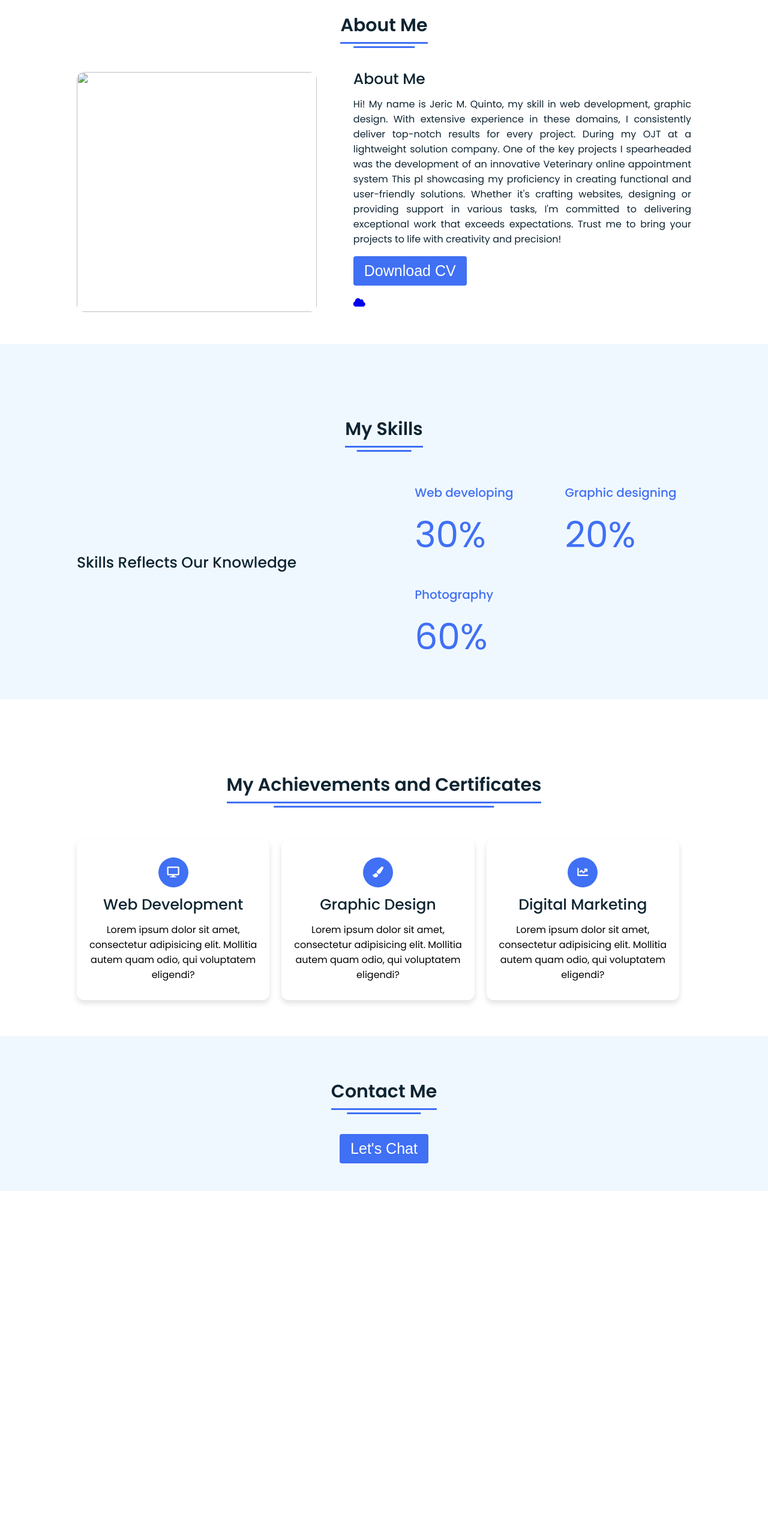
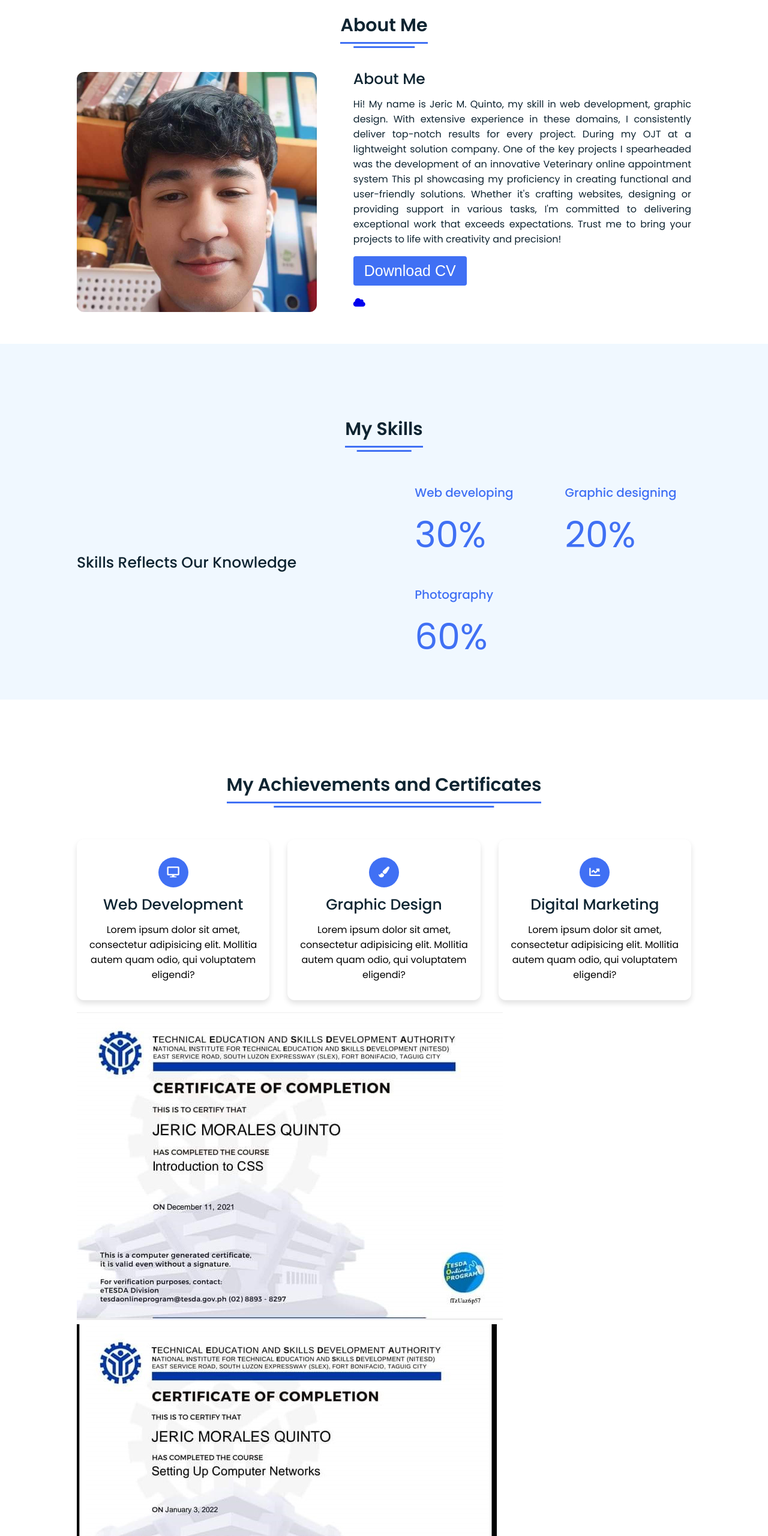
Before and after one commit to JericQuinto/jeric, a plain HTML site: page index.html in a window 1280 px wide. Shown: the part 860-3420 px from the top of the page at 60% size. Before the commit the page ends 2845 px from the top, so only its background shows below. Drawn offline with Linux system fonts and the light colour scheme.

Commit message:
Update index.html

```diff
--- a/index.html
+++ b/index.html
@@ -56,7 +56,7 @@
         <div class="title"><span>About Me</span></div>
         <div class="about-details">
           <div class="left">
-            <img src="images/about.jpeg" alt="" />
+            <img src="about.jpeg" alt="" />
           </div>
           <div class="right">
             <div class="topic">About Me</div>
@@ -137,18 +137,18 @@
 
               <!-- Insert 10 images below -->
               <div class="">
-                  <img src="images/c1.jpg" alt="">
+                  <img src="c1.jpg" alt="">
               <div>
               <div class="">
-                  <img src="images/c2.jpg" alt="">
+                  <img src="c2.jpg" alt="">
               <div>
               </div>
               <div class="">
-                <img src="images/c3.jpg" alt="">
+                <img src="c3.jpg" alt="">
 
 
   <div class="">
-    <img src="images/c9.jpg" alt="">
+    <img src="c9.jpg" alt="">
 
 </div>
               <!-- Repeat for other images -->
```
